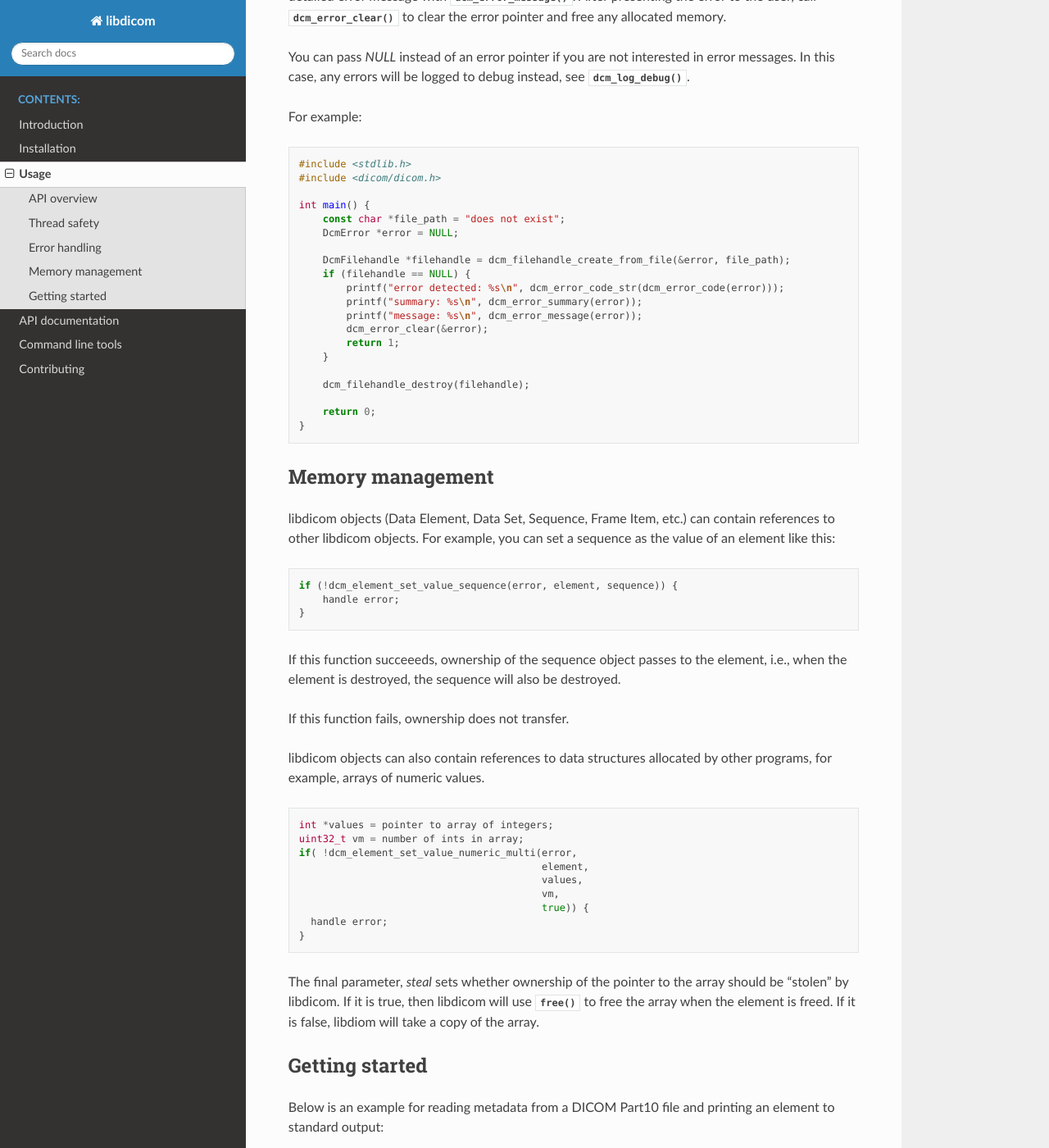
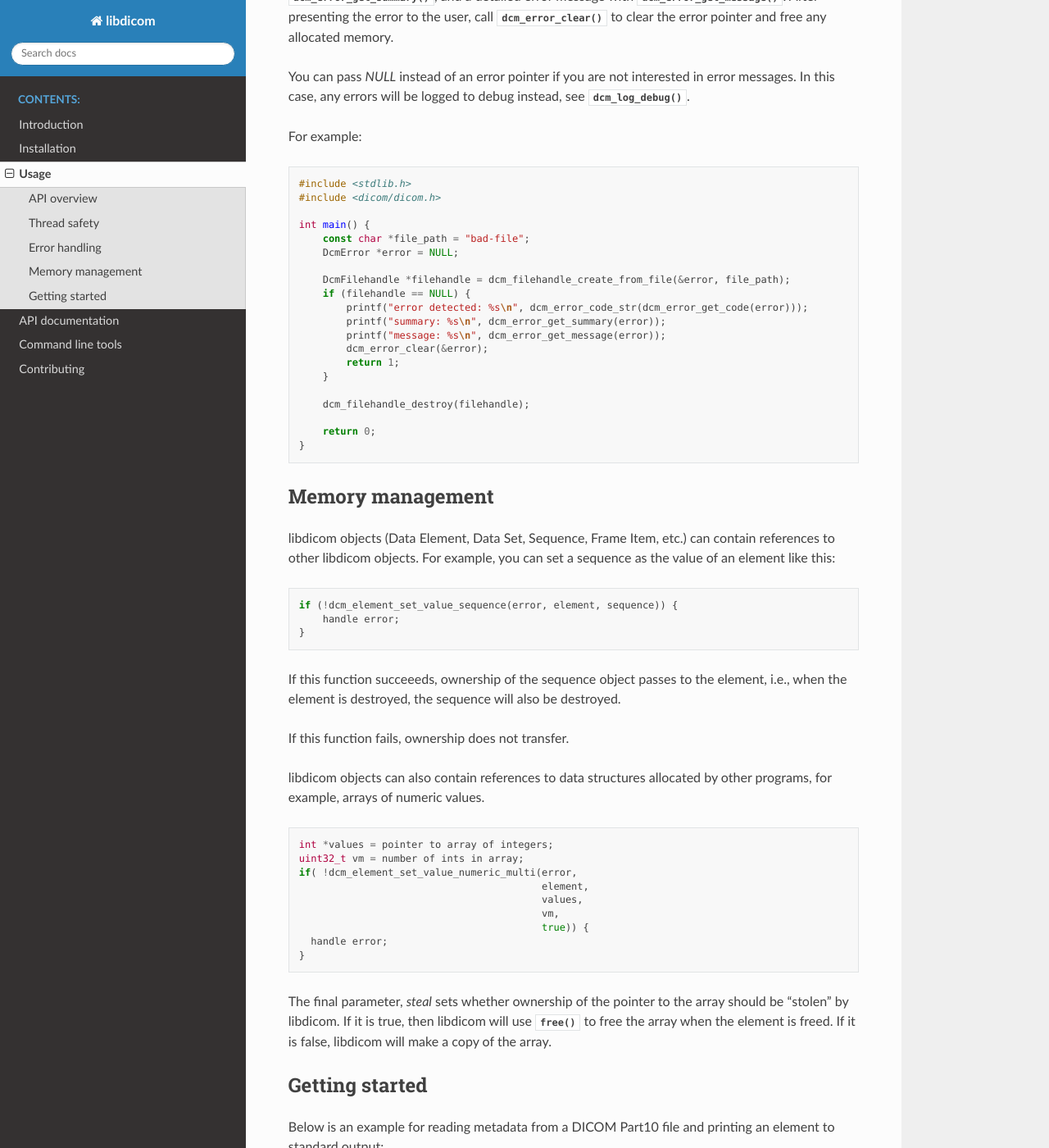
Before and after one commit to ImagingDataCommons/libdicom, a Sphinx documentation site: the page built from doc/source/usage.rst, in a window 1280 px wide and 1400 px high, scrolled down 2659 px. Shown: the whole window at 82% size. Built offline with Sphinx 7.4.7 and the Read the Docs theme 2.0.0, drawn with Linux system fonts in a browser that asks for light colours; some of the changed text lies outside the part shown.

Commit message:
small doc fixes

```diff
--- a/doc/source/usage.rst
+++ b/doc/source/usage.rst
@@ -146,9 +146,9 @@ Error handling
 Library functions which can return an error take a double pointer to a
 :c:type:`DcmError` struct as a first argument. If an error is detected,
 this pointer will be updated to refer to an error object. You can extract
-a :c:type:`DcmErrorCode` with :c:func:`dcm_error_code()`, an error summary
-with :c:func:`dcm_error_summary()`, and a detailed error message with
-:c:func:`dcm_error_message()`. After presenting the error to the user,
+a :c:type:`DcmErrorCode` with :c:func:`dcm_error_get_code()`, an error summary
+with :c:func:`dcm_error_get_summary()`, and a detailed error message with
+:c:func:`dcm_error_get_message()`. After presenting the error to the user,
 call :c:func:`dcm_error_clear()` to clear the error pointer and free any
 allocated memory.
 
@@ -164,14 +164,14 @@ For example:
     #include <dicom/dicom.h>
 
     int main() {
-        const char *file_path = "does not exist";
+        const char *file_path = "bad-file";
         DcmError *error = NULL;
 
         DcmFilehandle *filehandle = dcm_filehandle_create_from_file(&error, file_path);
         if (filehandle == NULL) {
-            printf("error detected: %s\n", dcm_error_code_str(dcm_error_code(error)));
-            printf("summary: %s\n", dcm_error_summary(error));
-            printf("message: %s\n", dcm_error_message(error));
+            printf("error detected: %s\n", dcm_error_code_str(dcm_error_get_code(error)));
+            printf("summary: %s\n", dcm_error_get_summary(error));
+            printf("message: %s\n", dcm_error_get_message(error));
             dcm_error_clear(&error);
             return 1;
         }
@@ -218,7 +218,7 @@ other programs, for example, arrays of numeric values.
 The final parameter, `steal` sets whether ownership of the pointer to the
 array should be "stolen" by libdicom. If it is true, then libdicom will use
 :c:func:`free()` to free the array when the element is freed. If it is false,
-libdiom will take a copy of the array.
+libdicom will make a copy of the array.
 
 Getting started
 +++++++++++++++
@@ -252,9 +252,9 @@ printing an element to standard output:
 
         const char *num_frames;
         uint32_t tag = dcm_dict_tag_from_keyword("NumberOfFrames");
-        DcmElement *element = dcm_dataset_get(error, metadata, tag);
+        DcmElement *element = dcm_dataset_get(&error, metadata, tag);
         if (element == NULL ||
-            !dcm_element_get_value_string(error, element, 0, &num_frames)) {
+            !dcm_element_get_value_string(&error, element, 0, &num_frames)) {
             dcm_error_log(error);
             dcm_error_clear(&error);
             dcm_filehandle_destroy(filehandle);
```
Also changed, not shown: README.md (+23 -5 lines), 2 other files.
